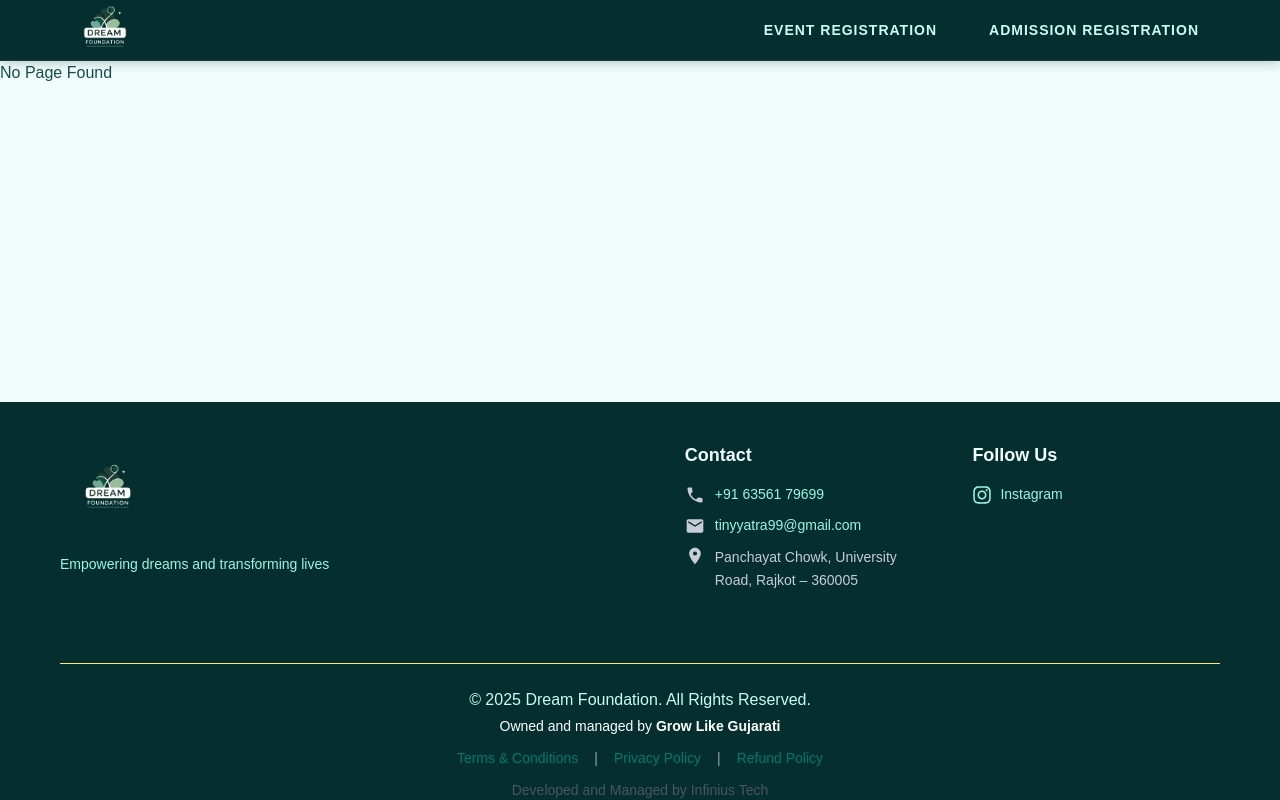
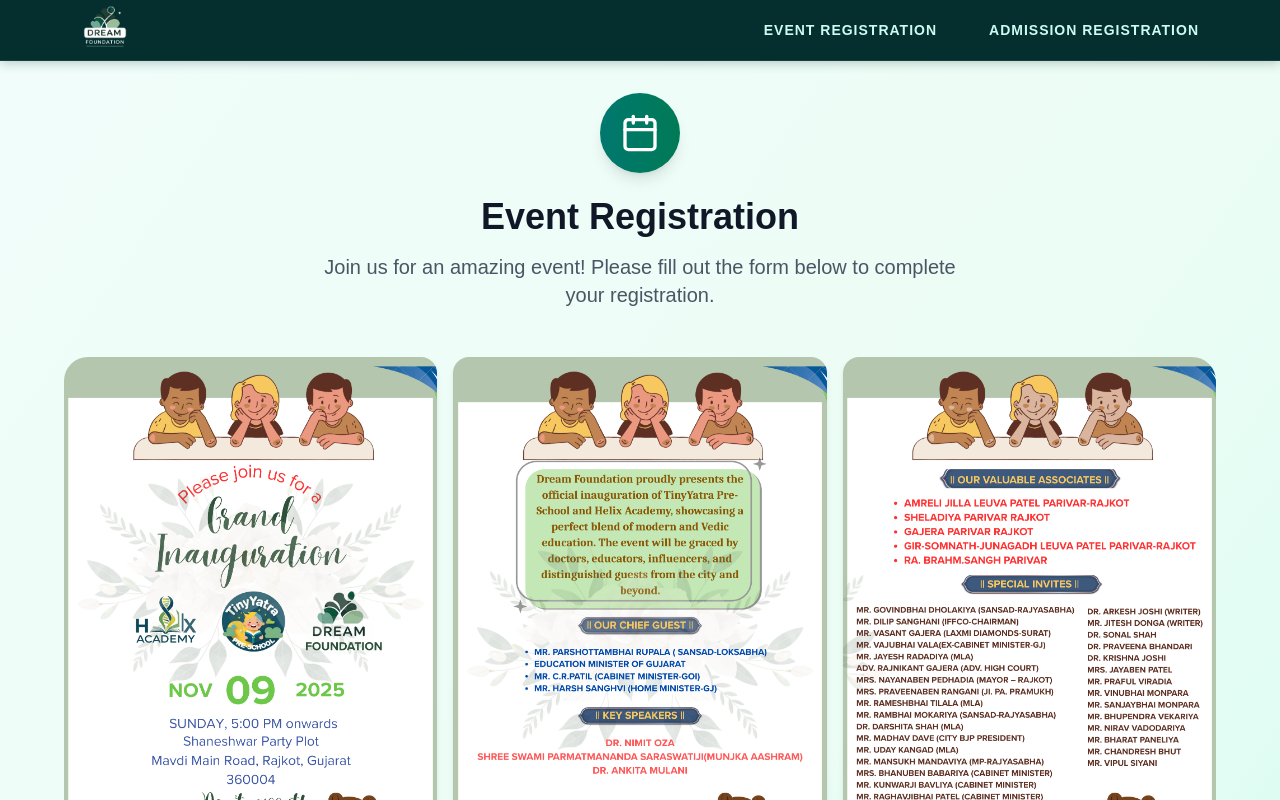
Before and after one commit to cmoradiya55/DreamFoundation, a Next.js app: page /eventRegistration in a window 1280 px wide. Shown: the top 800 px of the page. Built offline with nearby package versions, Linux system fonts and the light colour scheme.

Commit message:
Restore rendering of children in layout component

```diff
--- a/src/app/eventRegistration/layout.tsx
+++ b/src/app/eventRegistration/layout.tsx
@@ -10,6 +10,5 @@
 }: {
   children: React.ReactNode;
 }) {
-  // return <>{children}</>;
-  return <>No Page Found</>;
+  return <>{children}</>;
 }
```
